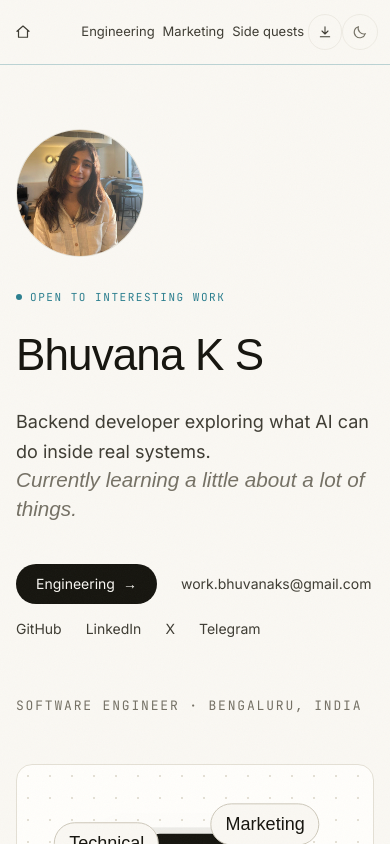
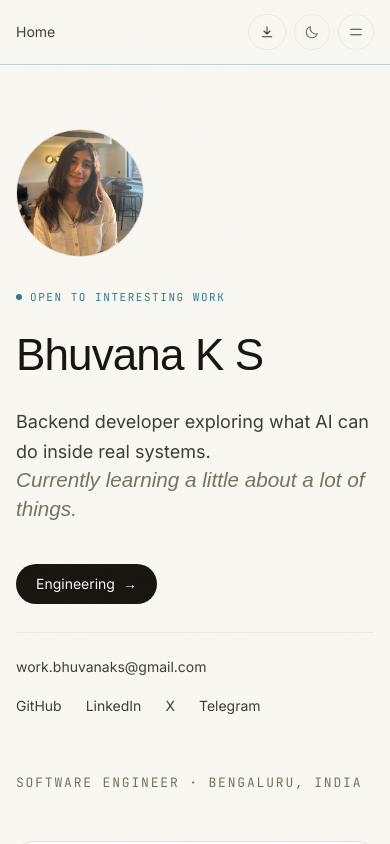
Before and after one commit to bhuvanaks02/portfolio-website, a Next.js app: page / in a window 390 px wide. Shown: the top 844 px of the page. Built offline with nearby package versions, Linux system fonts and the light colour scheme; a web font is replaced by a local one.

Commit message:
Add a phone menu and tidy the landing page contact links on mobile

```diff
--- a/src/components/hero.tsx
+++ b/src/components/hero.tsx
@@ -98,11 +98,11 @@ export function Hero() {
 
         <motion.div
           {...rise(0.24)}
-          className="mt-10 flex flex-wrap items-center gap-x-6 gap-y-3"
+          className="mt-10 flex flex-col gap-7 sm:flex-row sm:flex-wrap sm:items-center sm:gap-x-6 sm:gap-y-3"
         >
           <Link
             href="/work"
-            className="group inline-flex items-center gap-2 rounded-full bg-ink px-5 py-2.5 text-sm text-paper transition-transform duration-300 hover:-translate-y-0.5"
+            className="group inline-flex items-center gap-2 self-start rounded-full bg-ink px-5 py-2.5 text-sm text-paper transition-transform duration-300 hover:-translate-y-0.5"
           >
             Engineering
             <span
@@ -112,12 +112,16 @@ export function Hero() {
               →
             </span>
           </Link>
+          {/* On phones: contact on its own, set off by a hairline; the wrappers
+              vanish from sm up, so the desktop row is unchanged. */}
+          <div className="flex flex-col gap-4 border-t border-rule/50 pt-6 sm:contents">
           <a
             href={`mailto:${site.email}`}
-            className="link-underline text-sm text-ink-soft"
+            className="link-underline self-start text-sm text-ink-soft"
           >
             {site.email}
           </a>
+          <div className="flex flex-wrap gap-x-6 gap-y-3 sm:contents">
           {links
             .filter((s) => !s.href?.startsWith("mailto:"))
             .map((s) => (
@@ -143,6 +147,8 @@ export function Hero() {
                 )}
               </span>
             ))}
+          </div>
+          </div>
         </motion.div>
 
         <motion.p {...rise(0.32)} className="label mt-14 text-[0.8125rem]! sm:text-sm!">
--- a/src/components/site-header.tsx
+++ b/src/components/site-header.tsx
@@ -11,6 +11,7 @@ import { nav, site } from "@/content/site";
 export function SiteHeader() {
   const pathname = usePathname();
   const [lifted, setLifted] = useState(false);
+  const [open, setOpen] = useState(false);
   const { scrollYProgress } = useScroll();
 
   useEffect(() => {
@@ -20,6 +21,15 @@ export function SiteHeader() {
     return () => window.removeEventListener("scroll", onScroll);
   }, []);
 
+  // Close the phone menu after navigating, and on Escape.
+  useEffect(() => setOpen(false), [pathname]);
+  useEffect(() => {
+    if (!open) return;
+    const onKey = (e: KeyboardEvent) => e.key === "Escape" && setOpen(false);
+    window.addEventListener("keydown", onKey);
+    return () => window.removeEventListener("keydown", onKey);
+  }, [open]);
+
   return (
     <header
       className={`sticky top-0 z-40 transition-colors duration-500 ${
@@ -28,35 +38,23 @@ export function SiteHeader() {
           : "border-b border-transparent"
       }`}
     >
-      <div className="mx-auto flex h-16 max-w-5xl items-center justify-between px-3 sm:px-8">
+      <div className="mx-auto flex h-16 max-w-5xl items-center justify-between px-4 sm:px-8">
         <Link
           href="/"
           aria-current={pathname === "/" ? "page" : undefined}
-          className="-ml-1.5 whitespace-nowrap rounded-full px-2 py-1.5 text-[13px] text-ink-soft transition-colors duration-300 hover:bg-accent-soft hover:text-ink sm:-ml-4 sm:px-4 sm:text-sm"
+          className="-ml-3 rounded-full px-3 py-1.5 text-sm text-ink-soft transition-colors duration-300 hover:bg-accent-soft hover:text-ink sm:-ml-4 sm:px-4"
         >
-          <svg
-            viewBox="0 0 24 24"
-            className="size-[18px] sm:hidden"
-            fill="none"
-            stroke="currentColor"
-            strokeWidth="1.6"
-            strokeLinecap="round"
-            strokeLinejoin="round"
-            aria-hidden="true"
-          >
-            <path d="M4 11 12 4l8 7M6 10v9h12v-9" />
-          </svg>
-          <span className="sr-only sm:not-sr-only">Home</span>
+          Home
         </Link>
 
-        <nav className="flex items-center gap-0 sm:gap-3">
+        <nav className="flex items-center gap-2 sm:gap-3">
           {nav.map((item) => (
             <Link
               key={item.label}
               href={item.href}
               target={item.external ? "_blank" : undefined}
               rel={item.external ? "noopener noreferrer" : undefined}
-              className="whitespace-nowrap rounded-full px-1 py-1.5 text-[13px] text-ink-soft transition-colors duration-300 hover:bg-accent-soft hover:text-ink sm:px-4 sm:text-sm"
+              className="hidden whitespace-nowrap rounded-full px-4 py-1.5 text-sm text-ink-soft transition-colors duration-300 hover:bg-accent-soft hover:text-ink sm:inline-block"
             >
               {item.label}
               {item.external && (
@@ -72,7 +70,7 @@ export function SiteHeader() {
             download
             aria-label="Download résumé (PDF)"
             title="Download résumé (PDF)"
-            className="inline-flex h-9 items-center gap-1.5 rounded-full border border-rule/50 px-2 text-sm text-ink-soft transition-colors duration-300 hover:border-rule-strong hover:text-ink sm:px-3.5"
+            className="inline-flex h-9 items-center gap-1.5 rounded-full border border-rule/50 px-2.5 text-sm text-ink-soft transition-colors duration-300 hover:border-rule-strong hover:text-ink sm:px-3.5"
           >
             <svg
               viewBox="0 0 24 24"
@@ -91,8 +89,57 @@ export function SiteHeader() {
           <span className="sm:ml-2">
             <ThemeToggle />
           </span>
+          <button
+            type="button"
+            onClick={() => setOpen((o) => !o)}
+            aria-expanded={open}
+            aria-controls="mobile-menu"
+            aria-label={open ? "Close menu" : "Open menu"}
+            className="inline-flex size-9 items-center justify-center rounded-full border border-rule/50 text-ink-soft transition-colors duration-300 hover:border-rule-strong hover:text-ink sm:hidden"
+          >
+            <svg
+              viewBox="0 0 24 24"
+              className="size-4"
+              fill="none"
+              stroke="currentColor"
+              strokeWidth="1.6"
+              strokeLinecap="round"
+              aria-hidden="true"
+            >
+              {open ? <path d="M6 6l12 12M18 6 6 18" /> : <path d="M4 8h16M4 16h16" />}
+            </svg>
+          </button>
         </nav>
       </div>
+
+      {/* Phone menu: the section links, one per row. */}
+      {open && (
+        <div
+          id="mobile-menu"
+          className="absolute inset-x-0 top-full border-b border-rule/40 bg-paper px-4 pb-4 sm:hidden"
+        >
+          <ul className="mx-auto max-w-5xl">
+            {nav.map((item) => (
+              <li key={item.label} className="border-t border-rule/30 first:border-t-0">
+                <Link
+                  href={item.href}
+                  target={item.external ? "_blank" : undefined}
+                  rel={item.external ? "noopener noreferrer" : undefined}
+                  aria-current={pathname.startsWith(item.href) ? "page" : undefined}
+                  className="block py-3.5 text-base text-ink-soft aria-[current=page]:text-ink"
+                >
+                  {item.label}
+                  {item.external && (
+                    <span aria-hidden="true" className="ml-1 text-ink-muted">
+                      ↗
+                    </span>
+                  )}
+                </Link>
+              </li>
+            ))}
+          </ul>
+        </div>
+      )}
       {/* How far down the page you are, drawn along the header's edge. */}
       <motion.span
         aria-hidden="true"
```
